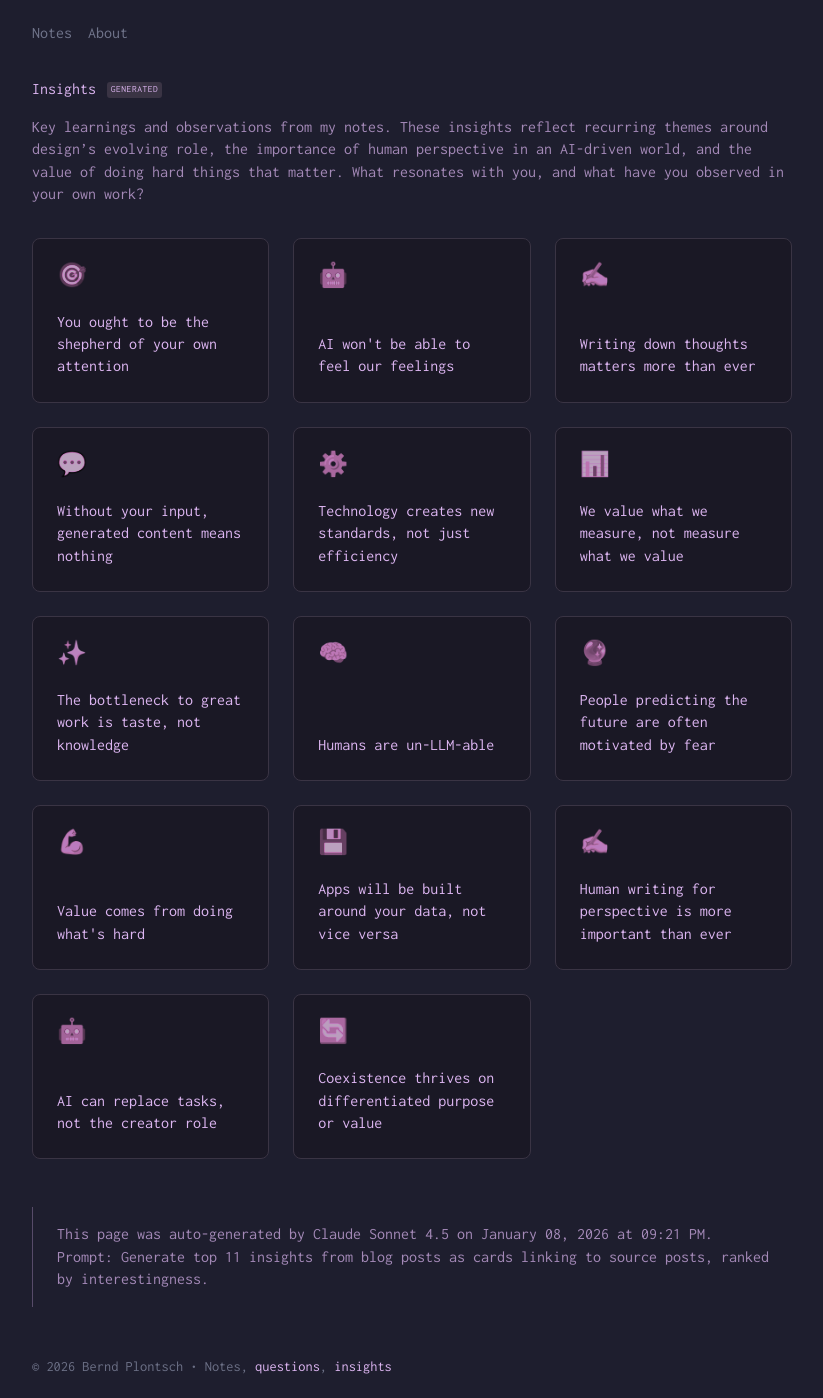
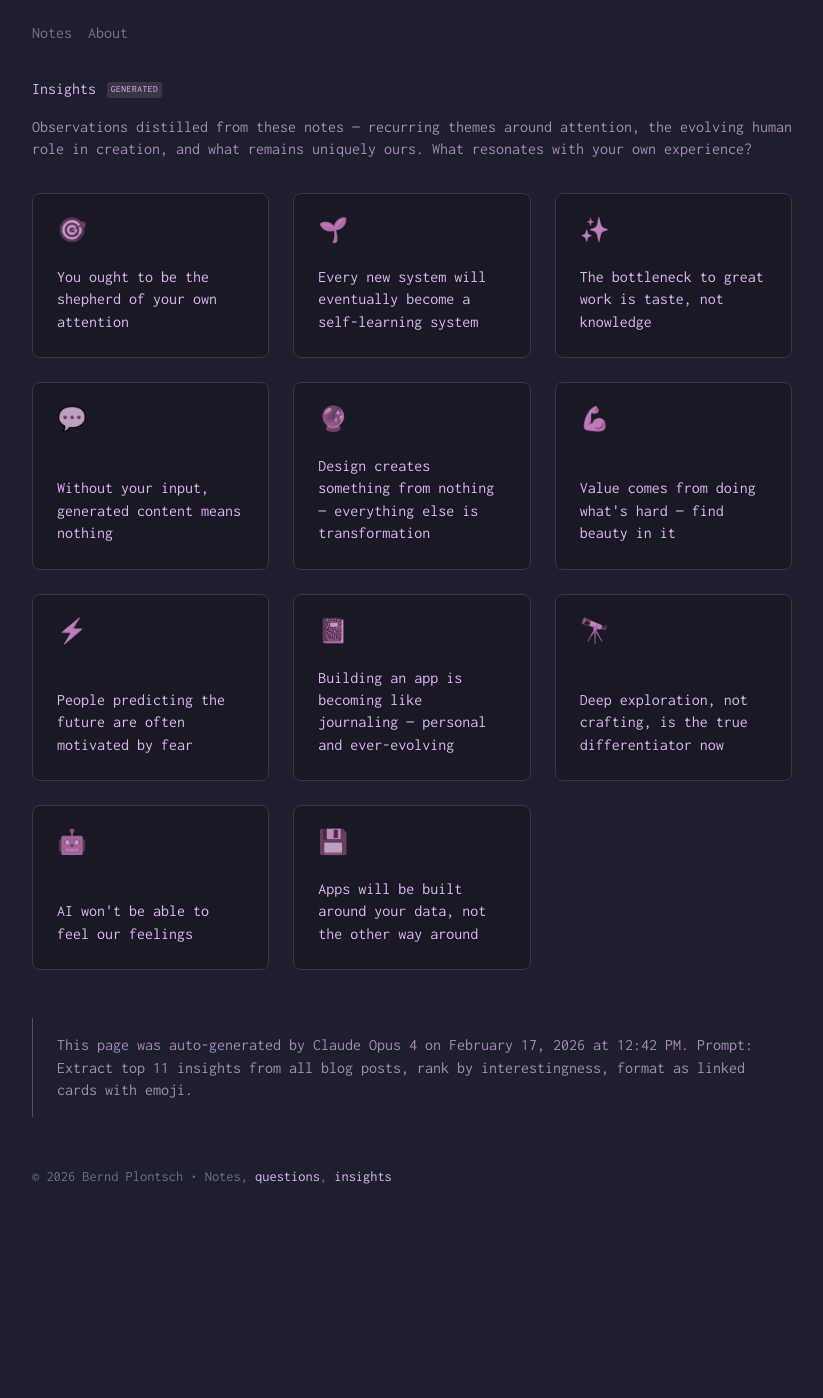
Before and after one commit to berndpl/notes-plontsch, a Jekyll site: the page built from insights.md, in a window 1280 px wide. Shown: the whole page, without its empty margins (228-1051 px from the left). Built offline with Jekyll 4.4.1, drawn with Linux system fonts in a browser that asks for light colours; after the commit the page ends 1208 px from its top, so only the background shows below that.

```diff
--- a/insights.md
+++ b/insights.md
@@ -5,7 +5,7 @@ title: Insights
 
 # Insights <span class="badge">generated</span>
 
-Key learnings and observations from my notes. These insights reflect recurring themes around design's evolving role, the importance of human perspective in an AI-driven world, and the value of doing hard things that matter. What resonates with you, and what have you observed in your own work?
+Observations distilled from these notes — recurring themes around attention, the evolving human role in creation, and what remains uniquely ours. What resonates with your own experience?
 
 <div class="cards">
 
@@ -14,14 +14,14 @@ Key learnings and observations from my notes. These insights reflect recurring t
 <h3>You ought to be the shepherd of your own attention</h3>
 </a>
 
-<a href="/2025/03/replacement/" class="card">
-<span class="card-emoji">🤖</span>
-<h3>AI won't be able to feel our feelings</h3>
+<a href="/2026/02/self-learning-systems/" class="card">
+<span class="card-emoji">🌱</span>
+<h3>Every new system will eventually become a self-learning system</h3>
 </a>
 
-<a href="/2025/04/writing/" class="card">
-<span class="card-emoji">✍️</span>
-<h3>Writing down thoughts matters more than ever</h3>
+<a href="/2025/06/no-time/" class="card">
+<span class="card-emoji">✨</span>
+<h3>The bottleneck to great work is taste, not knowledge</h3>
 </a>
 
 <a href="/2025/04/nothing/" class="card">
@@ -29,58 +29,43 @@ Key learnings and observations from my notes. These insights reflect recurring t
 <h3>Without your input, generated content means nothing</h3>
 </a>
 
-<a href="/2025/06/no-time/" class="card">
-<span class="card-emoji">⚙️</span>
-<h3>Technology creates new standards, not just efficiency</h3>
-</a>
-
-<a href="/2025/06/no-time/" class="card">
-<span class="card-emoji">📊</span>
-<h3>We value what we measure, not measure what we value</h3>
-</a>
-
-<a href="/2025/06/no-time/" class="card">
-<span class="card-emoji">✨</span>
-<h3>The bottleneck to great work is taste, not knowledge</h3>
-</a>
-
-<a href="/2025/06/no-time/" class="card">
-<span class="card-emoji">🧠</span>
-<h3>Humans are un-LLM-able</h3>
-</a>
-
-<a href="/2025/06/predicting-the-future/" class="card">
+<a href="/2025/06/Something-from-nothing/" class="card">
 <span class="card-emoji">🔮</span>
-<h3>People predicting the future are often motivated by fear</h3>
+<h3>Design creates something from nothing — everything else is transformation</h3>
 </a>
 
 <a href="/2025/04/hard-things/" class="card">
 <span class="card-emoji">💪</span>
-<h3>Value comes from doing what's hard</h3>
+<h3>Value comes from doing what's hard — find beauty in it</h3>
+</a>
+
+<a href="/2025/06/predicting-the-future/" class="card">
+<span class="card-emoji">⚡</span>
+<h3>People predicting the future are often motivated by fear</h3>
+</a>
+
+<a href="/2025/08/building-apps/" class="card">
+<span class="card-emoji">📓</span>
+<h3>Building an app is becoming like journaling — personal and ever-evolving</h3>
+</a>
+
+<a href="/2026/01/deep-exploration/" class="card">
+<span class="card-emoji">🔭</span>
+<h3>Deep exploration, not crafting, is the true differentiator now</h3>
+</a>
+
+<a href="/2025/03/replacement/" class="card">
+<span class="card-emoji">🤖</span>
+<h3>AI won't be able to feel our feelings</h3>
 </a>
 
 <a href="/2025/08/durable-data/" class="card">
 <span class="card-emoji">💾</span>
-<h3>Apps will be built around your data, not vice versa</h3>
-</a>
-
-<a href="/2024/05/human-text/" class="card">
-<span class="card-emoji">✍️</span>
-<h3>Human writing for perspective is more important than ever</h3>
-</a>
-
-<a href="/2025/05/replace-or-coexist/" class="card">
-<span class="card-emoji">🤖</span>
-<h3>AI can replace tasks, not the creator role</h3>
-</a>
-
-<a href="/2025/05/replace-or-coexist/" class="card">
-<span class="card-emoji">🔄</span>
-<h3>Coexistence thrives on differentiated purpose or value</h3>
+<h3>Apps will be built around your data, not the other way around</h3>
 </a>
 
 </div>
 
 <blockquote>
-<p>This page was auto-generated by Claude Sonnet 4.5 on January 08, 2026 at 09:21 PM. Prompt: Generate top 11 insights from blog posts as cards linking to source posts, ranked by interestingness.</p>
+<p>This page was auto-generated by Claude Opus 4 on February 17, 2026 at 12:42 PM. Prompt: Extract top 11 insights from all blog posts, rank by interestingness, format as linked cards with emoji.</p>
 </blockquote>
```
Also changed, not shown: claude.md (+17 -0 lines), questions.md (+31 -31 lines).
